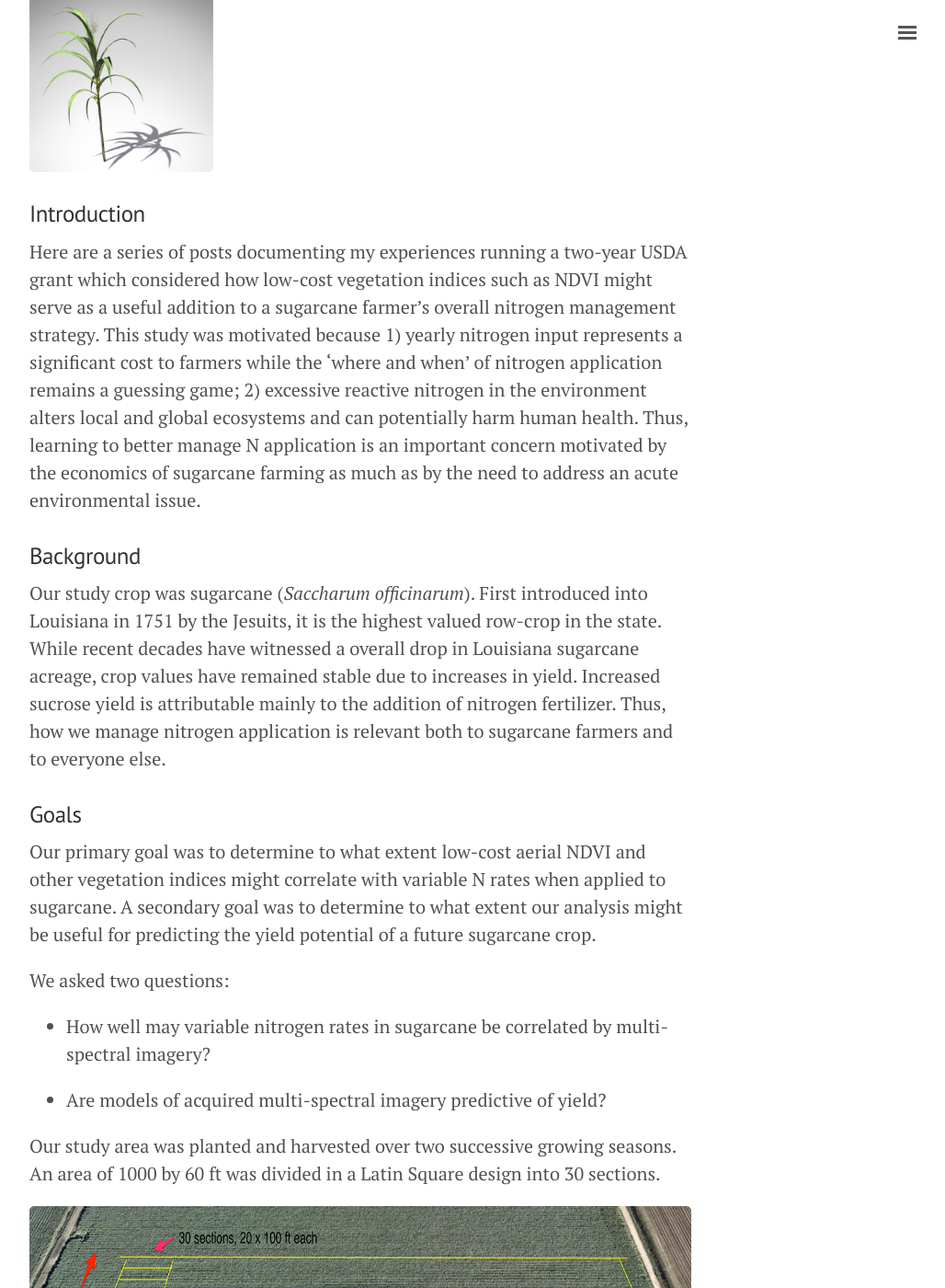
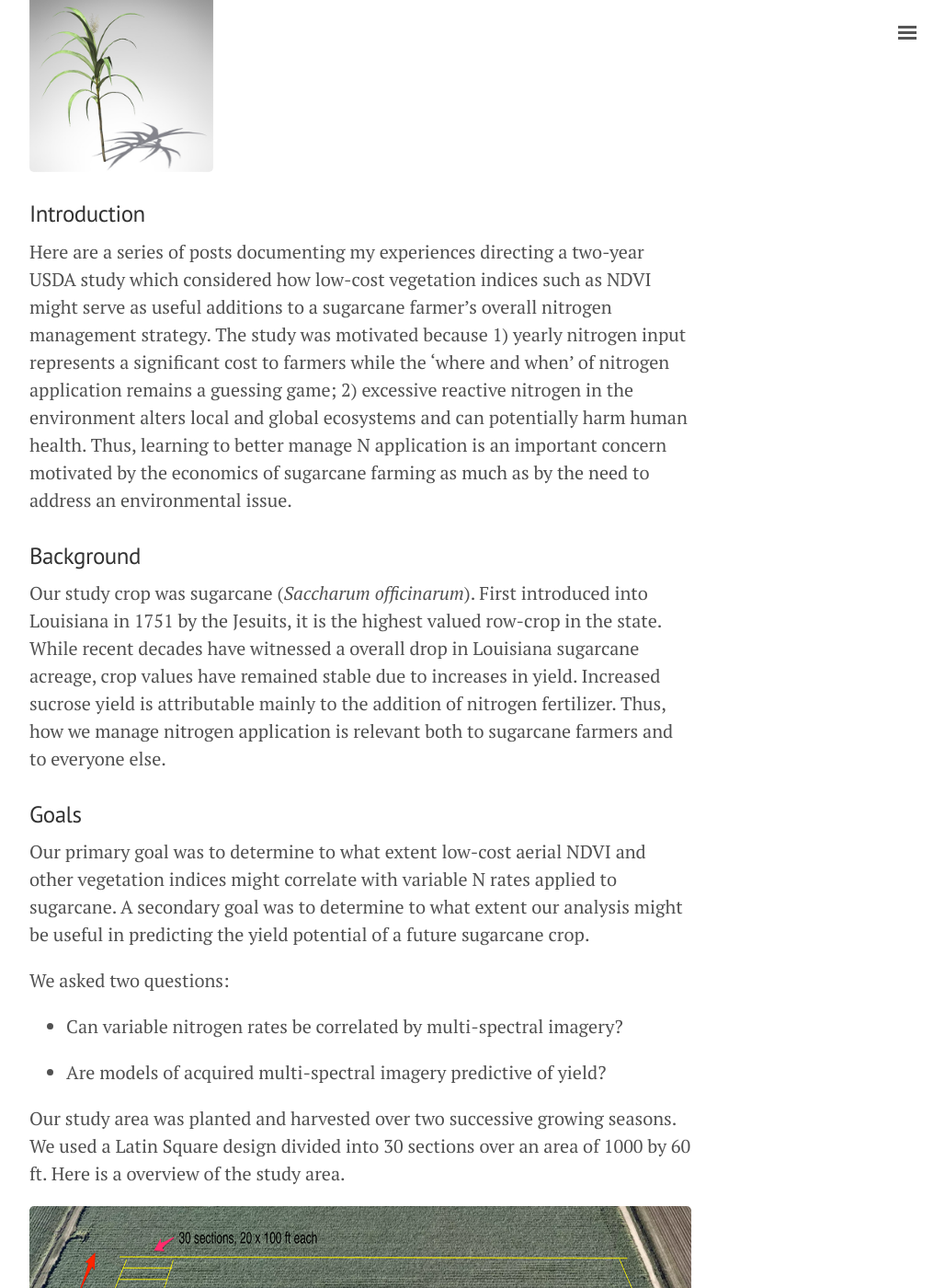
Before and after one commit to geraldmc/geraldmc.github.io, a Jekyll site: the page built from _posts/2019-02-23-predicting-yield-1.md, in a window 1280 px wide and 1400 px high, scrolled down 245 px. Shown: the whole window at 92% size, without its empty margins (248-1276 px from the left). Built offline with Jekyll 4.4.1, drawn with Linux system fonts in a browser that asks for light colours; some of the changed text lies outside the part shown.

```diff
--- a/_posts/2019-02-23-predicting-yield-1.md
+++ b/_posts/2019-02-23-predicting-yield-1.md
@@ -7,27 +7,27 @@ title: Predicting Crop Yields - Part I
 
 ### Introduction
 
-Here are a series of posts documenting my experiences running a two-year USDA grant which considered how low-cost vegetation indices such as NDVI might serve as a useful addition to a sugarcane farmer's overall nitrogen management strategy. This study was motivated because 1) yearly nitrogen input represents a significant cost to farmers while the 'where and when' of nitrogen application remains a guessing game; 2) excessive reactive nitrogen in the environment alters local and global ecosystems and can potentially harm human health. Thus, learning to better manage N application is an important concern motivated by the economics of sugarcane farming as much as by the need to address an acute environmental issue.
+Here are a series of posts documenting my experiences directing a two-year USDA study which considered how low-cost vegetation indices such as NDVI might serve as useful additions to a sugarcane farmer's overall nitrogen management strategy. The study was motivated because 1) yearly nitrogen input represents a significant cost to farmers while the 'where and when' of nitrogen application remains a guessing game; 2) excessive reactive nitrogen in the environment alters local and global ecosystems and can potentially harm human health. Thus, learning to better manage N application is an important concern motivated by the economics of sugarcane farming as much as by the need to address an environmental issue.
 
 ### Background
 
 Our study crop was sugarcane (*Saccharum officinarum*). First introduced into Louisiana in 1751 by the Jesuits, it is the highest valued row-crop in the state. While recent decades have witnessed a overall drop in Louisiana sugarcane acreage, crop values have remained stable due to increases in yield. Increased sucrose yield is attributable mainly to the addition of nitrogen fertilizer. Thus, how we manage nitrogen application is relevant both to sugarcane farmers and to everyone else.
 
 ### Goals
-Our primary goal was to determine to what extent low-cost aerial NDVI and other vegetation indices might correlate with variable N rates when applied to sugarcane. A secondary goal was to determine to what extent our analysis might be useful for predicting the yield potential of a future sugarcane crop.
+Our primary goal was to determine to what extent low-cost aerial NDVI and other vegetation indices might correlate with variable N rates applied to sugarcane. A secondary goal was to determine to what extent our analysis might be useful in predicting the yield potential of a future sugarcane crop.
 
 We asked two questions:
 
-* How well may variable nitrogen rates in sugarcane be correlated by multi-spectral imagery?
+* Can variable nitrogen rates be correlated by multi-spectral imagery?
 
 * Are models of acquired multi-spectral imagery predictive of yield?
 
 
-Our study area was planted and harvested over two successive growing seasons. An area of 1000 by 60 ft was divided in a Latin Square design into 30 sections.
+Our study area was planted and harvested over two successive growing seasons. We used a Latin Square design divided into 30 sections over an area of 1000 by 60 ft. Here is a overview of the study area.
 
 ![Study Area]({{ site.url }}/assets/study-area.png){:height="200px" width="850px"}
 
-As indicated in the image below five levels of nitrogen fertilization (0, 40, 80, 120 and 180 kg·N·ac−1) were applied in a setup with six replicates. This resulted in 30 plots 100 × 20 sq ft each making a total trial size of 1.5 acres.
+As indicated below five levels of nitrogen fertilization (0, 40, 80, 120 and 180 kg·N·ac−1) were applied in a trial setup with six replicates. This gave us 30 plots (100 × 20 sq ft each making a total trial size of ~1.5 acres.
 
 ![Treatments]({{ site.url }}/assets/treatment-grid.png){:height="200px" width="850px"}
 
```
